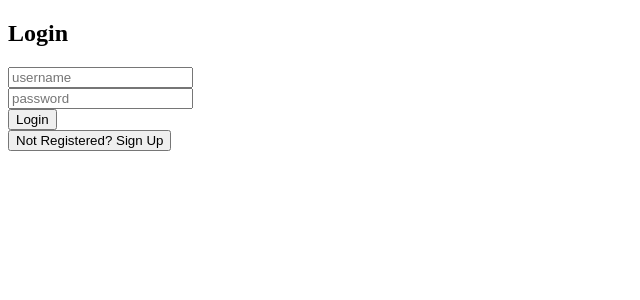
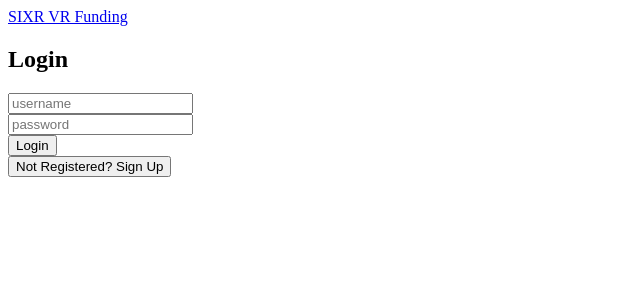
Before and after one commit to VR-Funding-Platform-Lambda/Front-End, a React (Create React App) app: page / in a window 1280 px wide. Shown: the top 300 px of the page, without its empty margins (0-640 px from the left). Built offline with nearby package versions, Linux system fonts and the light colour scheme.

Commit message:
Linked Login to Marketing Page

```diff
--- a/src/components/LoginForm.js
+++ b/src/components/LoginForm.js
@@ -17,6 +17,9 @@ export default function Login() {
 
   return (
     <div>
+      <nav>
+        <a href='https://keen-tereshkova-146593.netlify.app/#'>SIXR VR Funding</a>
+      </nav>
       <form>
         <h2>Login</h2>
         <label>
```
